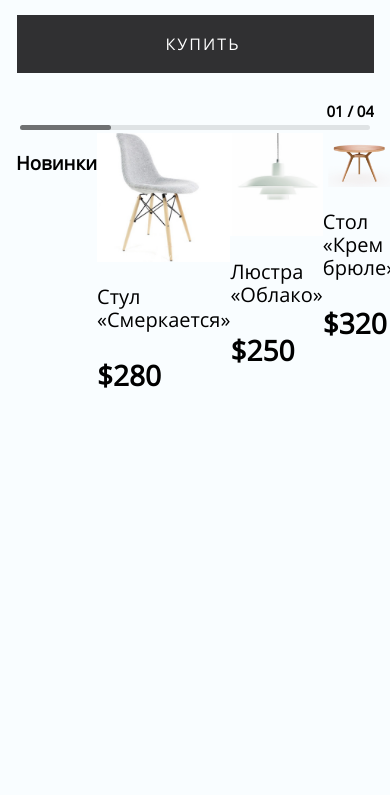
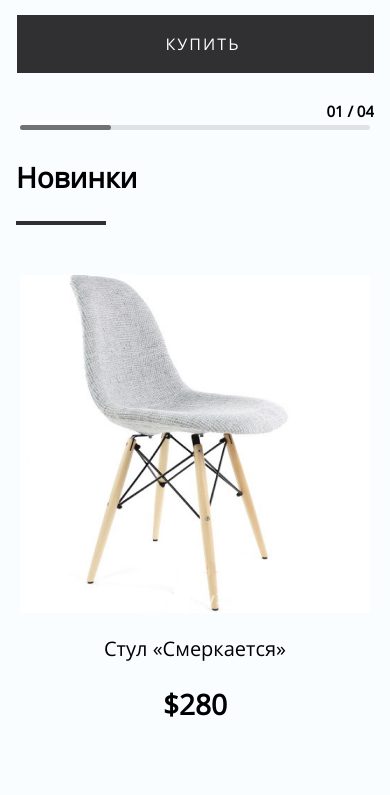
Before and after one commit to Kirillo1/final_css_project, a website built with Vite: page index.html in a window 390 px wide. Shown: the part 740-1535 px from the top of the page. Before the commit the page ends 1168 px from the top, so only its background shows below. Built offline with nearby package versions, Linux system fonts and the light colour scheme.

Commit message:
Добавлены стили для блока товаров, работа с адаптивностью

```diff
--- a/index.html
+++ b/index.html
@@ -111,8 +111,10 @@
       <div class="novelty-container">
         <div class="novelty-products-list">
           <div class="novelty-products-left">
-            <div class="novelty-product">
-              <h3>Новинки</h3>
+            <div class="novelty-product-new">
+              <div class="underlining">
+                <h3 class="fz-28">Новинки</h3>
+              </div>
             </div>
             <div class="novelty-product">
               <img src="src/img/chair-twilight-desktop@2x.jpg" alt="Смеркается">
@@ -123,22 +125,18 @@
               <img src="src/img/chandelier-desktop.jpg" alt="Облако">
               <p class="fz-20">Люстра «Облако»</p>
               <p class="fz-28">$250</p>
-
             </div>
-            <div class="novelty-product">
-              <img src="src/img/table-cream-desktop.png" alt="Крем брюле">
+            <div class="novelty-product bg-color">
+              <img src="src/img/table-cream-desktop.png" alt="Крем брюле" class="mb-50">
               <p class="fz-20">Стол «Крем брюле»</p>
               <p class="fz-28">$320</p>
-
             </div>
-
           </div>
           <div class="novelty-products-right">
-            <div class="novelty-product">
+            <div class="novelty-product-right">
               <img src="src/img/chair-white-desktop.jpg" alt="Белый шоколад">
               <p class="fz-20">Стул офисный «Белый шоколад»</p>
               <p class="fz-28">$120</p>
-
             </div>
           </div>
         </div>
--- a/src/css/index.css
+++ b/src/css/index.css
@@ -1,9 +1,35 @@
+.novelty {
+    margin-top: 100px;
+    margin-bottom: 100px;
+}
+
 .novelty-products-list {
-    display: flex;
+    display: grid;
+    grid-template-columns: 1fr 1fr;
 }
 
 .novelty-products-left {
+    display: grid;
+    grid-template-columns: 1fr 1fr;
+    grid-gap: 50px;
+}
+
+.novelty-products-right {
+    max-height: 614px;
+    max-width: 570px;
+    margin-top: 40px;
+}
+
+.novelty-product,
+.novelty-product-right {
+    text-align: center;
+}
+
+.novelty-product-new {
     display: flex;
+    align-items: center;
+    justify-content: center;
+    height: 100%;
 }
 
 .fz-20 {
@@ -14,3 +40,74 @@
     font-size: 28px;
     font-weight: 600;
 }
+
+.bg-color {
+    background-color: #FAECE9;
+}
+
+.underlining {
+    border-bottom: 4px solid #303032;
+    max-width: 90px;
+}
+
+.mb-50 {
+    margin-bottom: 28px;
+}
+
+@media screen and (max-width: 768px) {
+    .novelty-product {
+        order: 2;
+    }
+
+    .novelty-product.bg-color {
+        order: 3;
+    }
+
+    .novelty-product:nth-child(4) {
+        order: 4;
+    }
+
+    .novelty-product-right {
+        order: 5;
+    }
+
+    .novelty-product-new {
+        align-items: flex-start;
+        justify-content: start;
+    }
+}
+
+@media screen and (max-width: 768px) {
+    .novelty-products-list {
+        display: flex;
+        flex-direction: column;
+    }
+
+    .novelty-products-left {
+        display: flex;
+        flex-direction: column;
+    }
+
+    .novelty-product-new,
+    .novelty-product,
+    .novelty-product.bg-color,
+    .novelty-product:nth-child(4),
+    .novelty-product-right {
+        width: 100%;
+    }
+}
+
+@media screen and (max-width: 425) {
+    .novelty-products-left {
+        flex-direction: column;
+    }
+    .novelty-products-list {
+        display: flex;
+    }
+
+
+
+    .novelty-product {
+        width: 100%;
+    }
+}
```
